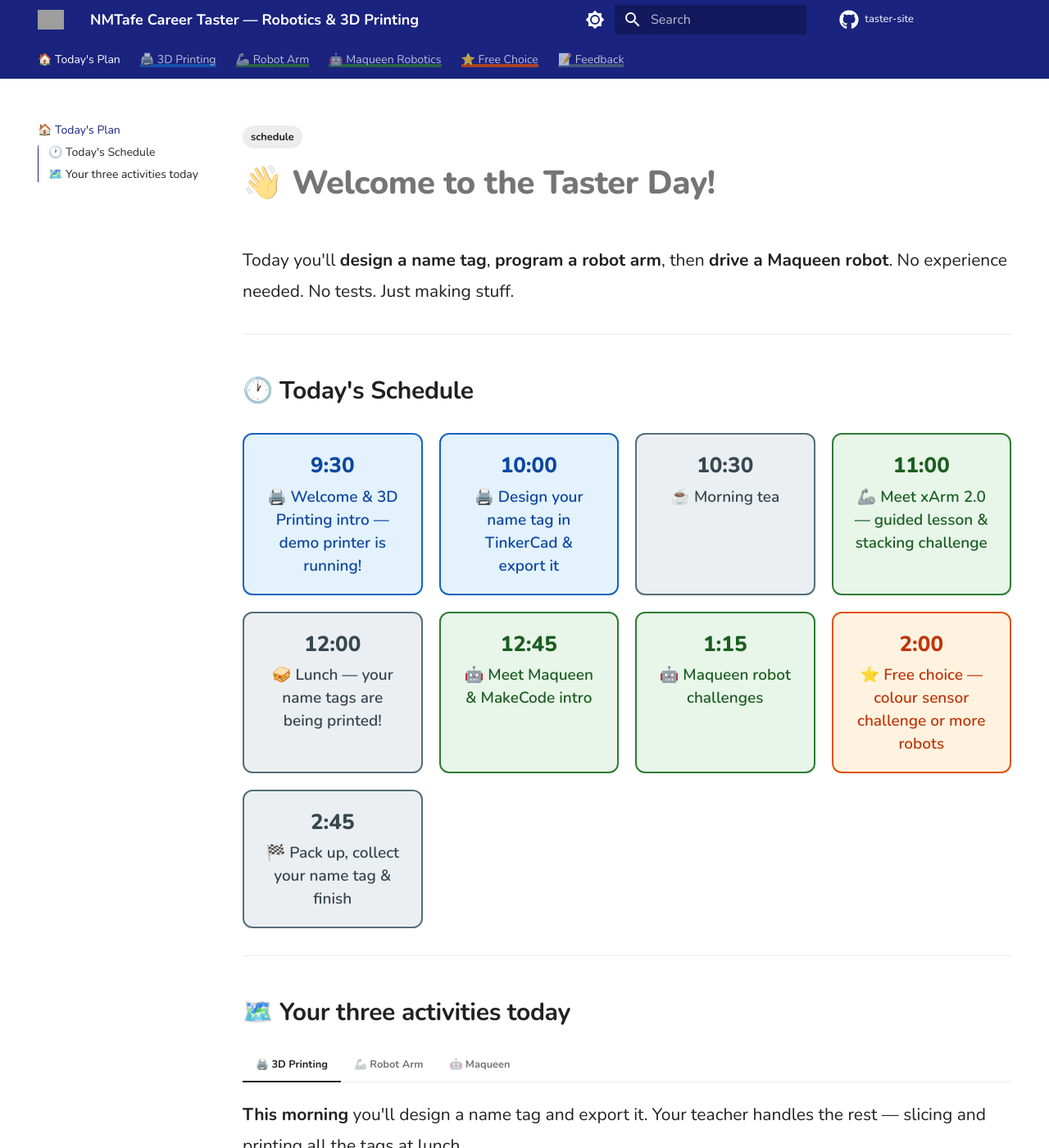
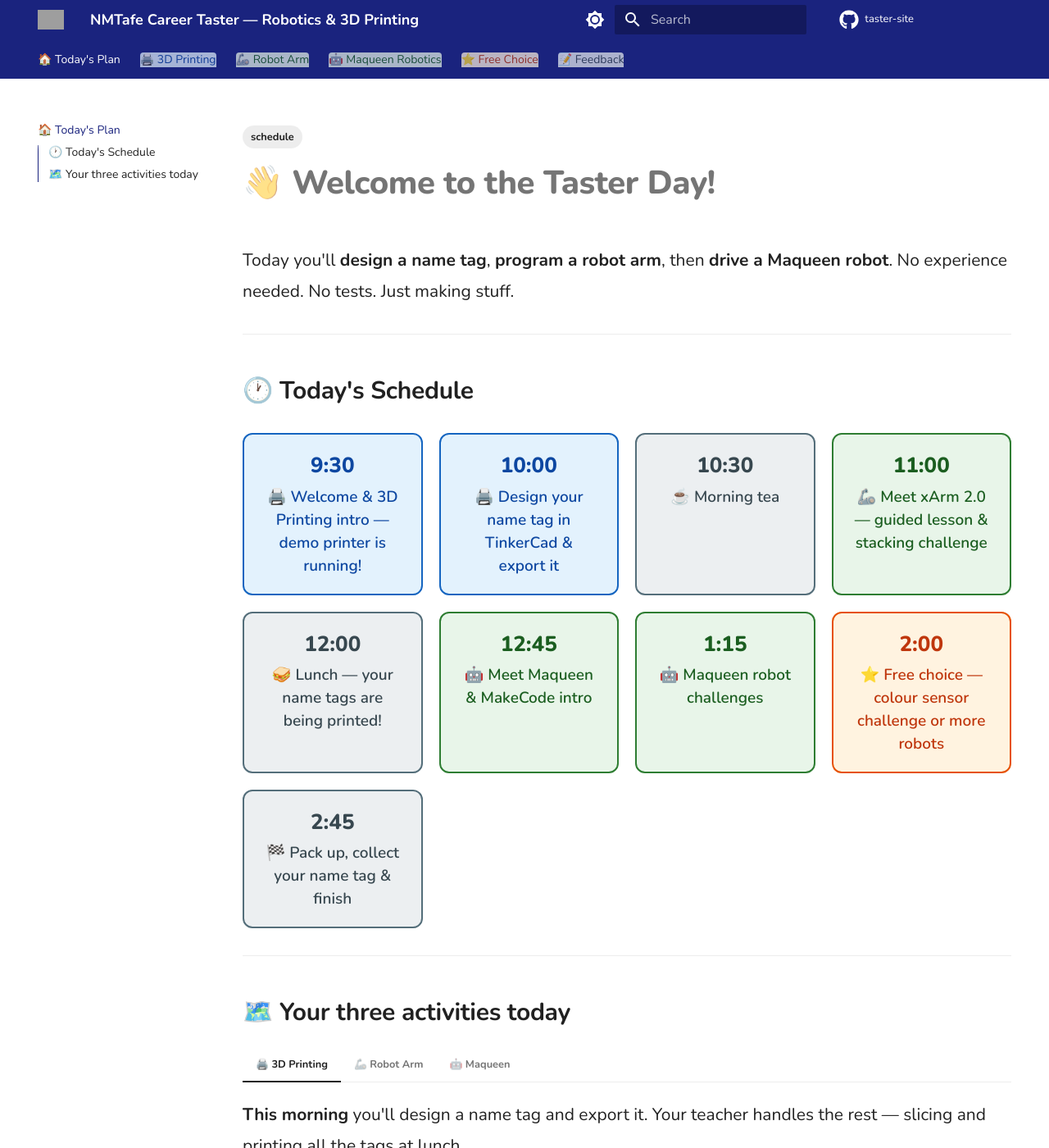
Before and after one commit to prgrobots/taster, an MkDocs documentation site: the page built from docs/index.md, in a window 1280 px wide and 1400 px high. Shown: the whole window at 82% size. Built offline with MkDocs 1.6.1 and Material for MkDocs 9.7.7, drawn with Linux system fonts in a browser that asks for light colours; comment, search, counter and statistics services are not loaded; grey boxes are pictures that could not be loaded.

Commit message:
Switch nav tabs to light background colours instead of underline
Co-authored-by: Copilot <223556219+Copilot@users.noreply.github.com>

```diff
--- a/docs/stylesheets/extra.css
+++ b/docs/stylesheets/extra.css
@@ -179,11 +179,11 @@
 
 /* --- Top nav tabs — colour coded to match schedule sections ---
    Order: 1=Home  2=3D Printing  3=Robot Arm  4=Maqueen  5=Free Choice  6=Feedback */
-.md-tabs__item:nth-child(2) .md-tabs__link { box-shadow: inset 0 -4px 0 var(--color-3d); }
-.md-tabs__item:nth-child(3) .md-tabs__link { box-shadow: inset 0 -4px 0 var(--color-robot); }
-.md-tabs__item:nth-child(4) .md-tabs__link { box-shadow: inset 0 -4px 0 var(--color-robot); }
-.md-tabs__item:nth-child(5) .md-tabs__link { box-shadow: inset 0 -4px 0 var(--color-free); }
-.md-tabs__item:nth-child(6) .md-tabs__link { box-shadow: inset 0 -4px 0 var(--color-break); }
+.md-tabs__item:nth-child(2) .md-tabs__link { background: var(--color-3d-light);    color: var(--color-3d-text)    !important; border-radius: 4px 4px 0 0; }
+.md-tabs__item:nth-child(3) .md-tabs__link { background: var(--color-robot-light);  color: var(--color-robot-text) !important; border-radius: 4px 4px 0 0; }
+.md-tabs__item:nth-child(4) .md-tabs__link { background: var(--color-robot-light);  color: var(--color-robot-text) !important; border-radius: 4px 4px 0 0; }
+.md-tabs__item:nth-child(5) .md-tabs__link { background: var(--color-free-light);   color: var(--color-free-text)  !important; border-radius: 4px 4px 0 0; }
+.md-tabs__item:nth-child(6) .md-tabs__link { background: var(--color-break-light);  color: var(--color-break-text) !important; border-radius: 4px 4px 0 0; }
 
 /* --- Tasklist checkboxes — bigger for easier clicking --- */
 .md-typeset .task-list-control .task-list-indicator::before {
```
